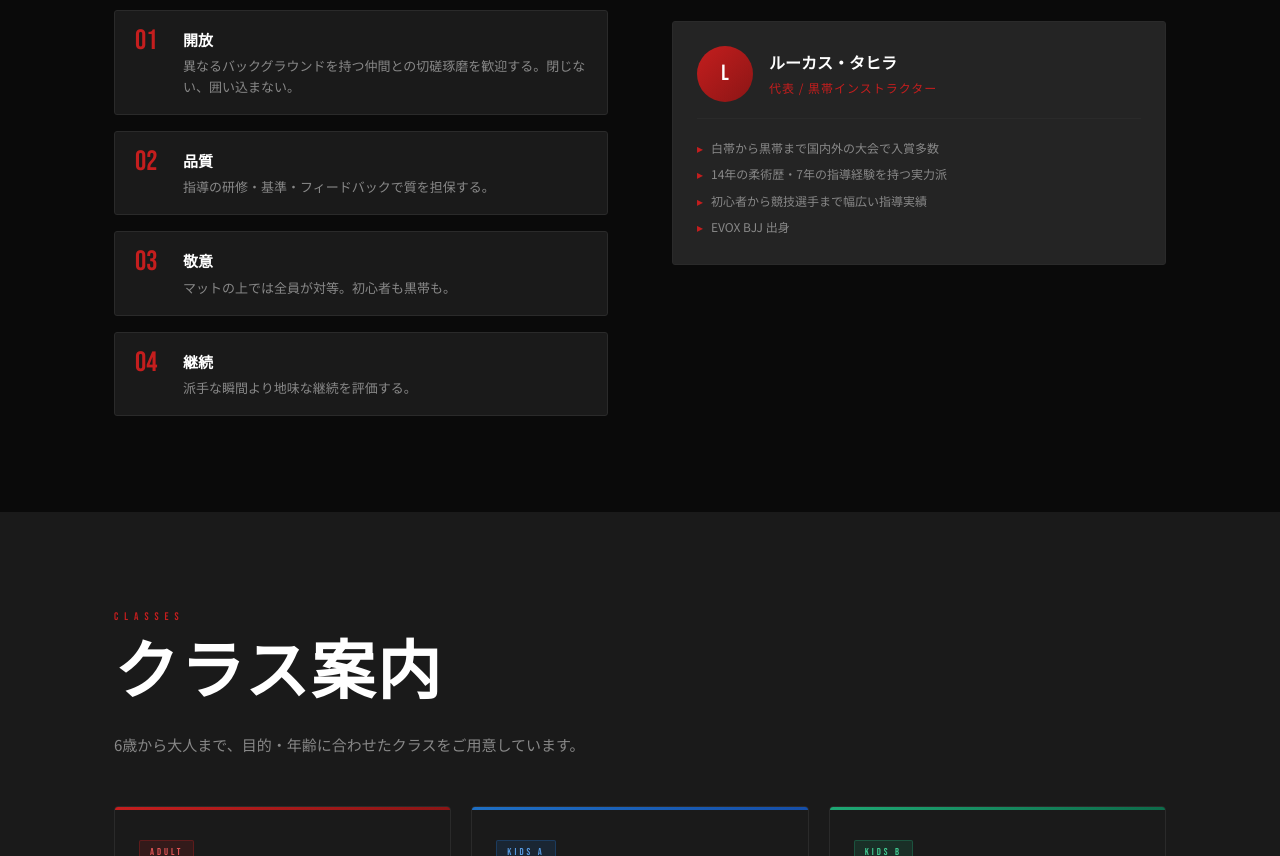
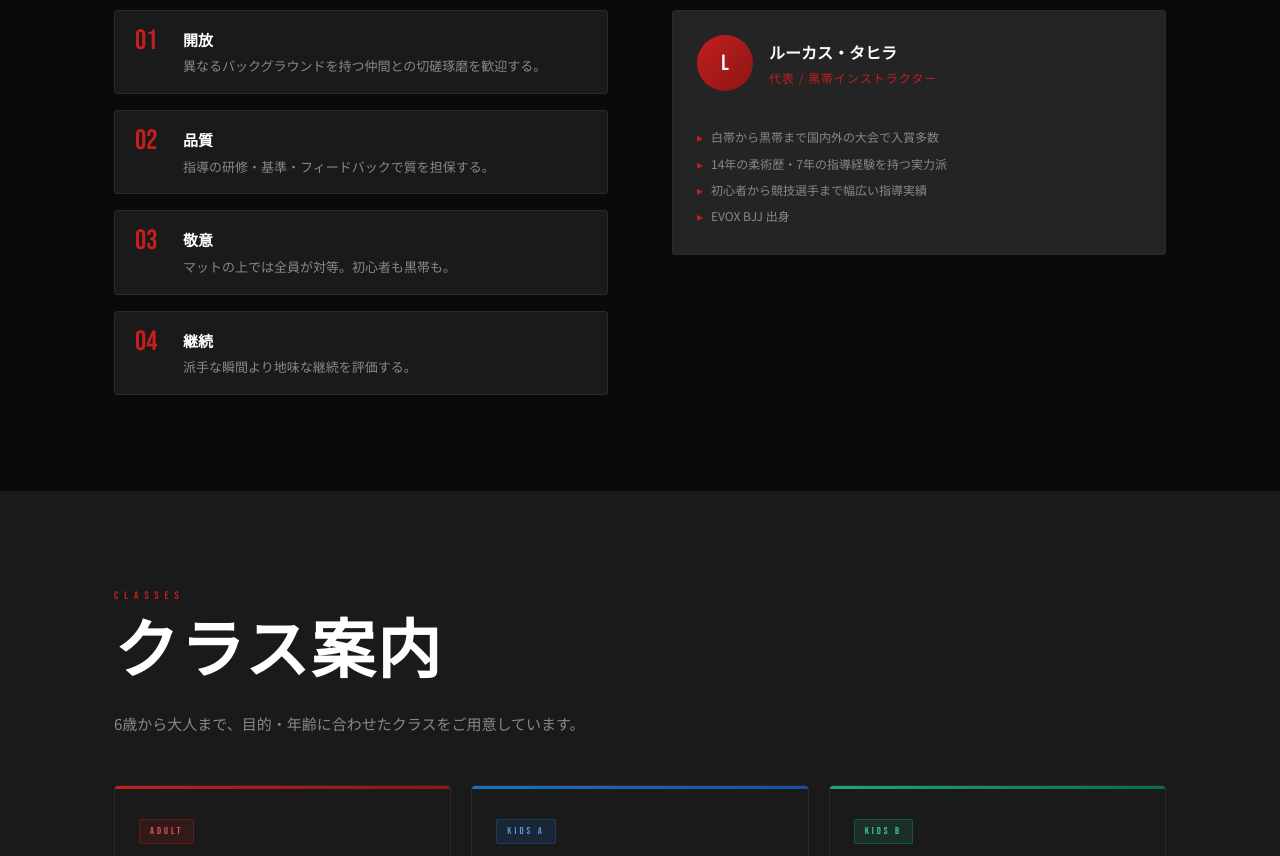
Before and after one commit to jiujitsuguild/jiujitsuguild.github.io, a plain HTML site: page index.html in a window 1280 px wide. Shown: the part 1492-2348 px from the top of the page. Drawn offline with Linux system fonts and the light colour scheme.

Commit message:
Update index.html

```diff
--- a/index.html
+++ b/index.html
@@ -717,7 +717,7 @@ body::before {
         <div class="about-values">
           <div class="value-item">
             <div class="value-num">01</div>
-            <div class="value-text"><h4>開放</h4><p>異なるバックグラウンドを持つ仲間との切磋琢磨を歓迎する。閉じない、囲い込まない。</p></div>
+            <div class="value-text"><h4>開放</h4><p>異なるバックグラウンドを持つ仲間との切磋琢磨を歓迎する。</p></div>
           </div>
           <div class="value-item">
             <div class="value-num">02</div>
```
